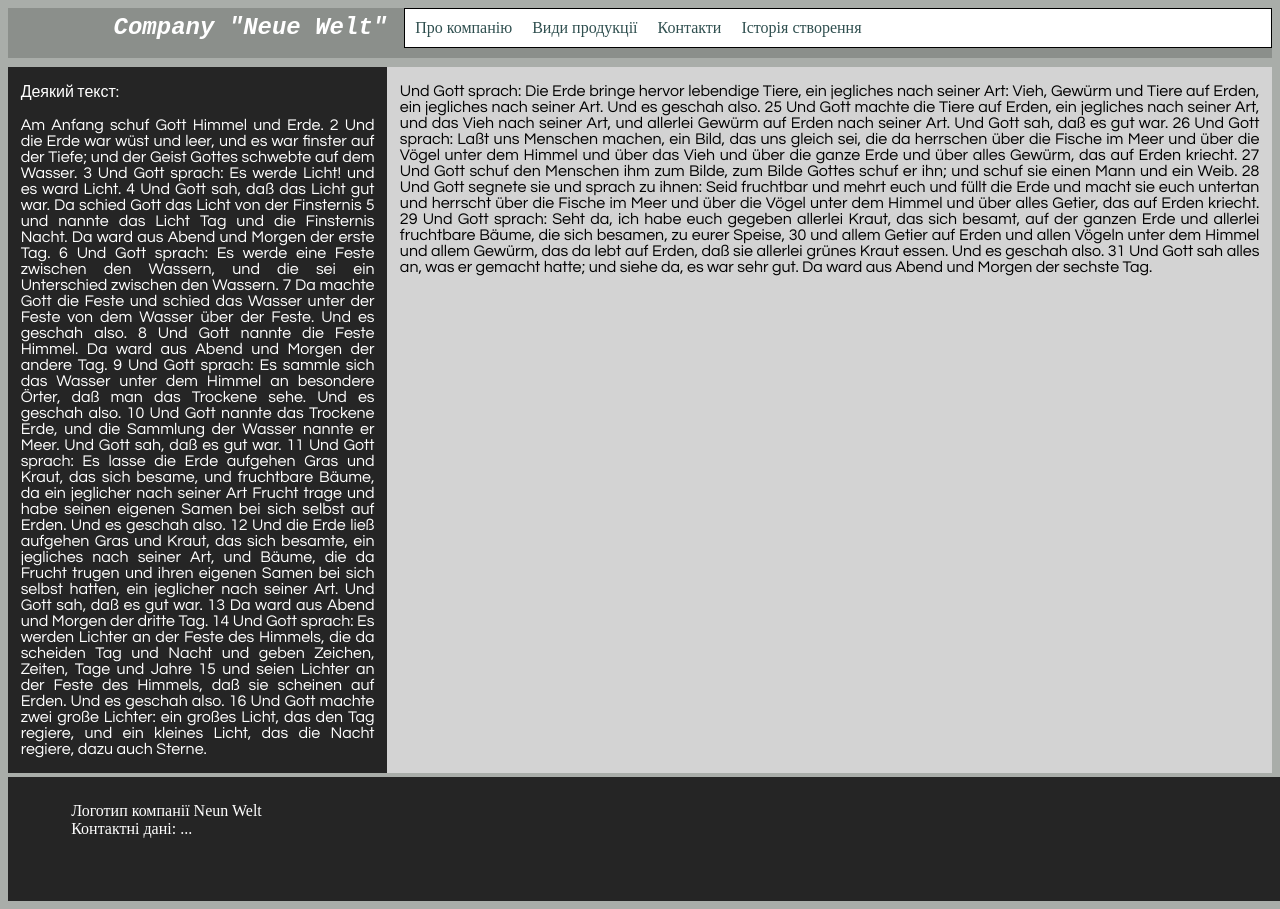
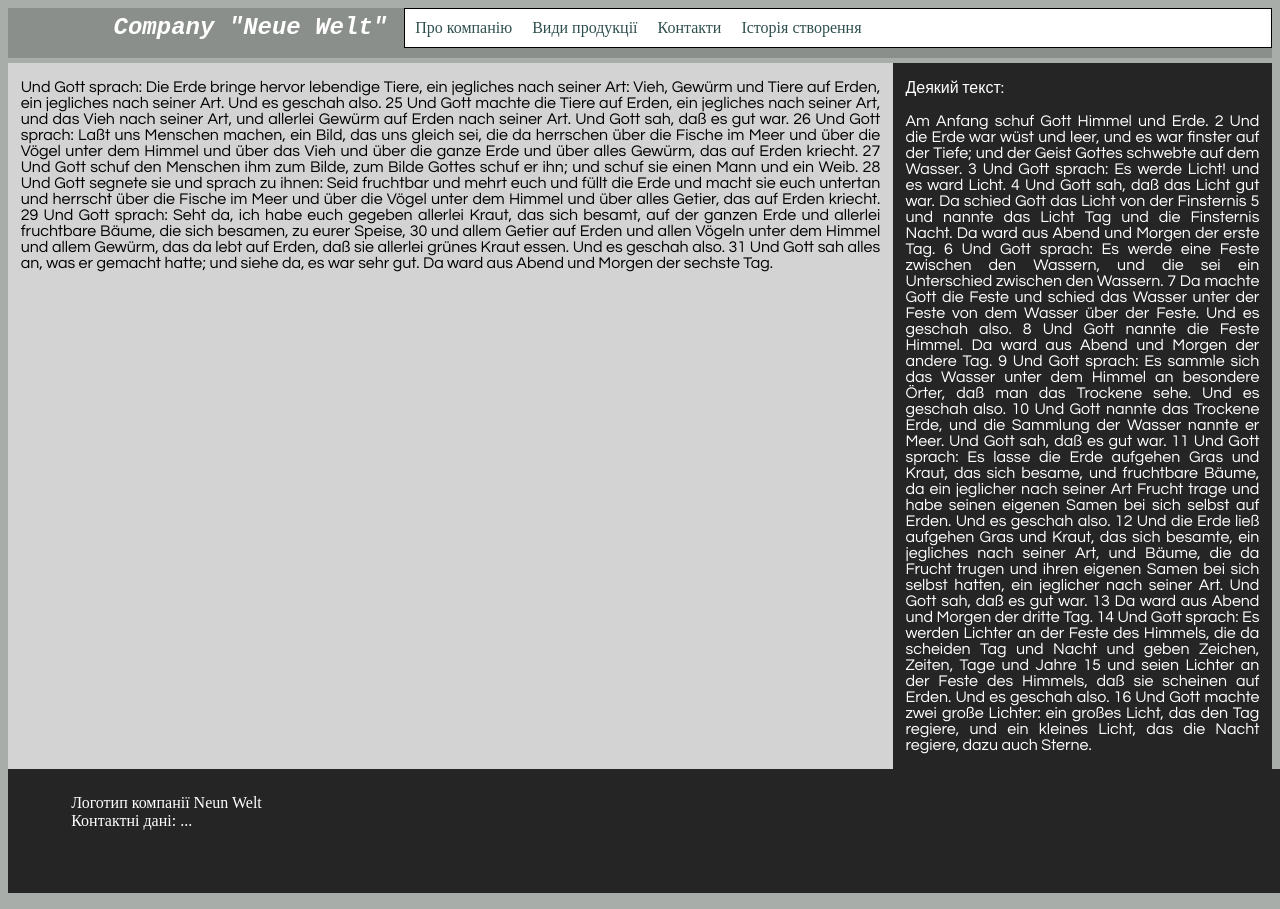
Before and after one commit to maksim-klishch/WebProgZ7, a plain HTML site: page index.html in a window 1280 px wide. Shown: the top 909 px of the page. Drawn offline with Linux system fonts and the light colour scheme.

Commit message:
Second commit

```diff
--- a/index.html
+++ b/index.html
@@ -4,6 +4,7 @@
         <link rel="stylesheet" type="text/css" href="main.css">
     </head>
     <body>
+        <div class="page">
             <div class="main">
                 <header>
                     Company "Neue Welt"
@@ -54,5 +55,6 @@
                 Neun Welt<br/>
                 Контактні дані: ...
             </footer>
+        </div>
     </body>
 </html>
--- a/main.css
+++ b/main.css
@@ -1,5 +1,10 @@
 body{
     background-color: rgb(169, 173, 169);
+}
+
+.page{
+    display: flex;
+    flex-direction: column;
 }
 
 nav{
@@ -19,7 +24,7 @@ nav ul{
 }
 
 nav li{
-    display: inline;
+    display: inline-flex;
     float: left;
 }
 
@@ -59,7 +64,7 @@ header{
 .main{
     background-color: rgb(139, 143, 139);
 
-    display: inline-block;
+    display: flexbox;
     height: auto;
     min-height: 50px;
 
@@ -69,7 +74,8 @@ header{
 }
 
 .content{
-    display: inline-block;
+    display: flex;
+    flex-direction: row-reverse;
     height: auto;
 
     font-family: Century Gothic, CenturyGothic, AppleGothic, sans-serif;
@@ -100,6 +106,8 @@ aside, article{
 }
 
 footer{
+    display: flexbox;
+
     background-color: #252525;
     color: white;
 
```
Lines whose indentation alone changed are shown as unchanged.
